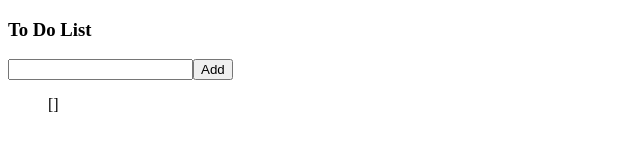
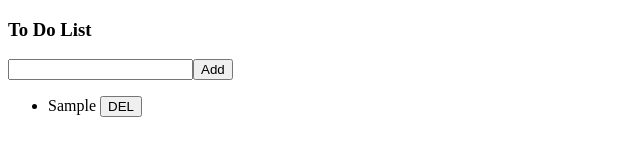
Before and after one commit to totherain155/vanila-redux, a React (Create React App) app: page / in a window 1280 px wide. Both pictures are taken after typing "Sample" into the empty fields and a click on the button "Add". Shown: the top 167 px of the page, without its empty margins (0-640 px from the left). Built offline with nearby package versions, Linux system fonts and the light colour scheme.

Commit message:
Deleting To Do

```diff
--- a/src/components/App.js
+++ b/src/components/App.js
@@ -1,18 +1,15 @@
-import React from "react"
-import { HashRouter as Router, Route } from "react-router-dom"
+import React from "react";
+//HashRouter as Router
+import { HashRouter as Router, Route } from "react-router-dom";
 import Home from "../routes/Home"
-
 
 
 
 const App = () => {
     return (
-        <div>
-            <Router>
-                <Route path="/" exact component={Home}></Route>
-
-            </Router>
-        </div>
+        <Router>
+            <Route path="/" exact component={Home} />
+        </Router>
     )
 }
 
--- /dev/null
+++ b/src/components/ToDo.js
@@ -0,0 +1,21 @@
+import React from "react"
+import { connect } from "react-redux";
+import { actionCreators } from "../store";
+
+
+
+const ToDo = ({ text, onBtnClick }) => {
+    return (
+        <li>
+            {text} <button onClick={onBtnClick}>DEL</button>
+        </li>
+    )
+}
+
+function mapDispatchToProps(dispatch, ownProps) {
+    return {
+        onBtnClick: () => dispatch(actionCreators.deleteToDo(parseInt(ownProps.id)))
+    }
+}
+
+export default connect(null, mapDispatchToProps)(ToDo);
--- /dev/null
+++ b/src/routes/Detail.js
@@ -0,0 +1 @@
+export defalut() => "Detail"
--- a/src/routes/Home.js
+++ b/src/routes/Home.js
@@ -1,18 +1,25 @@
+//input tag
+
 import React, { useState } from "react"
 import { connect } from "react-redux"
+import { actionCreators } from "../store"
+import ToDo from "../components/ToDo"
 
-// form, input, button, useState
 
-const Home = ({ toDos }) => {
-    //console.log(props)
+
+
+const Home = ({ toDos, addToDo }) => {
+
     const [text, setText] = useState("")
     const onChange = (event) => {
         setText(event.target.value)
     }
+
     const onSubmit = (event) => {
         event.preventDefault()
+
+        addToDo(text)
         setText("")
-        // console.log(text)
     }
 
     return (
@@ -23,13 +30,24 @@ const Home = ({ toDos }) => {
                 <button>Add</button>
             </form>
             <ul>
-                {JSON.stringify(toDos)}
+                {toDos.map(element =>
+                    <ToDo {...element} key={element.id} />
+                )}
             </ul>
         </div>
     )
 }
-const mapToProps = (state) => {
+
+
+const mapStateToProps = (state) => {
     return { toDos: state }
 }
+const mapDispatchToProps = (dispatch) => {
+    return {
+        addToDo: (text) => dispatch(actionCreators.addToDo(text))
+    }
+}
 
-export default connect(mapToProps)(Home)
+
+
+export default connect(mapStateToProps, mapDispatchToProps)(Home)
--- a/src/routes/store.js
+++ b/src/store.js
@@ -1,23 +1,19 @@
 // createStore
-
-
-import React from "react"
 import { createStore } from "redux"
 
-const ADD = "ADD",
-    DELETE = "DELETE"
+const ADD = "ADD"
+const DELETE = "DELETE"
 
-export const addToDo = (text) => {
+const addToDo = (text) => {
     return {
         type: ADD,
         text
     }
 }
-
-export const deleteToDo = (id) => {
+const deleteToDo = (id) => {
     return {
         type: DELETE,
-        id
+        id: parseInt(id)
     }
 }
 
@@ -28,12 +24,17 @@ const reducer = (state = [], action) => {
         case DELETE:
             return state.filter(element => element.id !== action.id)
         default:
-            return state;
+            return state
     }
 }
 
+
 const store = createStore(reducer)
 
+export const actionCreators = {
+    addToDo,
+    deleteToDo
+}
 
 
 export default store;
```
Also changed, not shown: src/index.js (+6 -4 lines), 1 other file (tests, documents, lock files or other folders).
